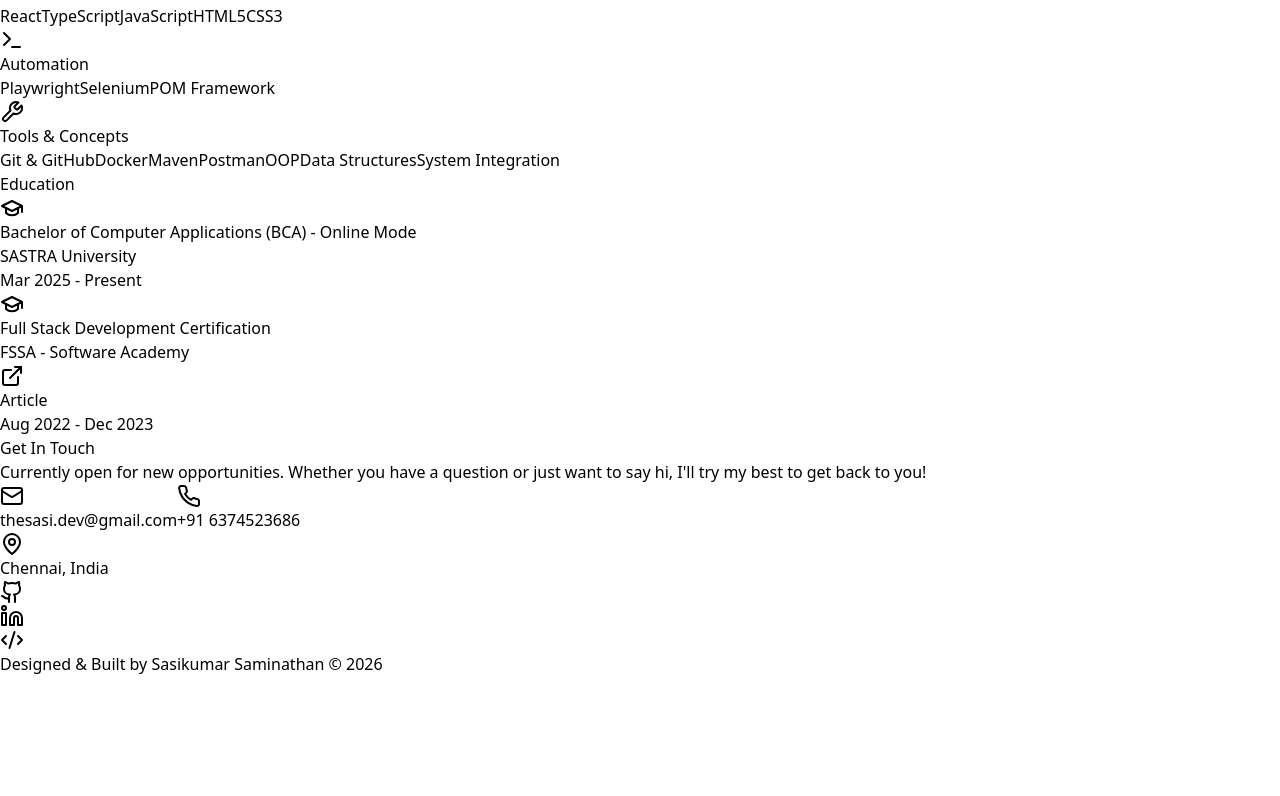
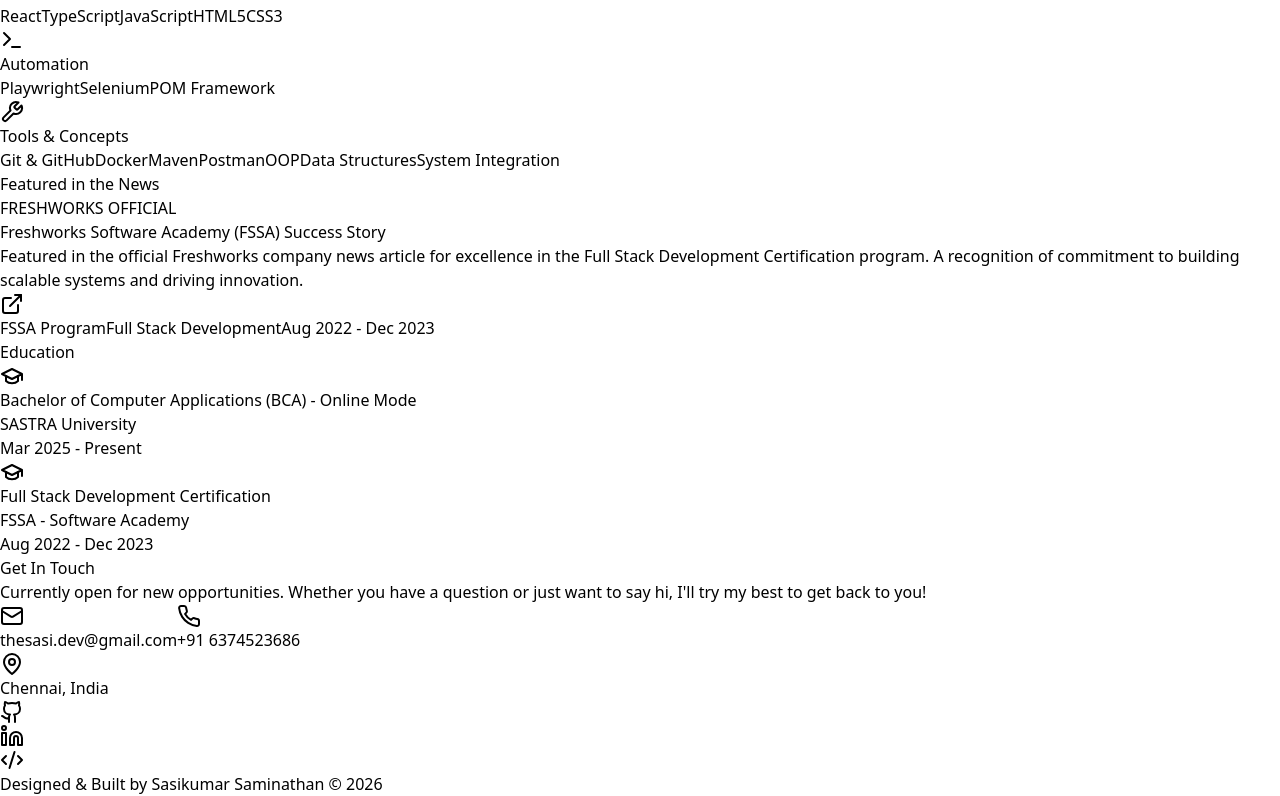
Before and after one commit to Sasikumar77/portfolio, a React (Vite) app: page / in a window 1280 px wide. Shown: the part 1532-2328 px from the top of the page. Before the commit the page ends 2208 px from the top, so only its background shows below. Built offline with nearby package versions, Linux system fonts and the light colour scheme.

Commit message:
Update App.jsx

```diff
--- a/src/App.jsx
+++ b/src/App.jsx
@@ -342,6 +342,44 @@ export default function App() {
         </div>
       </section>
 
+      {/* Featured Article Section */}
+      <section className="py-24 px-6 bg-gradient-to-r from-blue-500/5 to-emerald-500/5 border-y border-slate-800/50">
+        <div className="max-w-6xl mx-auto">
+          <div className="mb-12 flex items-center gap-3">
+            <div className="h-1 w-20 bg-blue-500 rounded-full"></div>
+            <h2 className="text-2xl font-bold text-slate-100">Featured in the News</h2>
+          </div>
+          <a
+            href="https://www.freshworks.com/theworks/company-news/freshworks-software-academy-apps/"
+            target="_blank"
+            rel="noreferrer"
+            className="group block"
+          >
+            <div className="bg-slate-900/80 border-2 border-blue-500/40 hover:border-blue-500 rounded-2xl p-8 transition-all duration-300 hover:shadow-lg hover:shadow-blue-500/20 hover:-translate-y-1 backdrop-blur">
+              <div className="flex items-start justify-between mb-4">
+                <div className="flex-1">
+                  <div className="inline-block mb-3 px-3 py-1 bg-blue-500/20 border border-blue-500/50 rounded-full text-xs font-semibold text-blue-400">
+                    FRESHWORKS OFFICIAL
+                  </div>
+                  <h3 className="text-2xl md:text-3xl font-bold text-slate-100 group-hover:text-blue-400 transition-colors mb-3">
+                    Freshworks Software Academy (FSSA) Success Story
+                  </h3>
+                  <p className="text-slate-400 mb-4 leading-relaxed">
+                    Featured in the official Freshworks company news article for excellence in the Full Stack Development Certification program. A recognition of commitment to building scalable systems and driving innovation.
+                  </p>
+                </div>
+                <ExternalLink className="w-6 h-6 text-blue-400 flex-shrink-0 ml-4 group-hover:translate-x-1 transition-transform" />
+              </div>
+              <div className="flex flex-wrap gap-2">
+                <span className="px-3 py-1 bg-slate-800 text-slate-300 text-sm rounded-md border border-slate-700">FSSA Program</span>
+                <span className="px-3 py-1 bg-slate-800 text-slate-300 text-sm rounded-md border border-slate-700">Full Stack Development</span>
+                <span className="px-3 py-1 bg-slate-800 text-slate-300 text-sm rounded-md border border-slate-700">Aug 2022 - Dec 2023</span>
+              </div>
+            </div>
+          </a>
+        </div>
+      </section>
+
       {/* Education & Contact Section */}
       <section id="contact" className="py-24 px-6 max-w-6xl mx-auto grid grid-cols-1 md:grid-cols-2 gap-16">
 
@@ -358,20 +396,7 @@ export default function App() {
                 </div>
                 <div>
                   <h4 className="text-slate-100 font-medium text-lg">{edu.degree}</h4>
-                  <div className="flex items-center gap-2 mt-1">
-                    <p className="text-blue-400">{edu.institution}</p>
-                    {edu.link && (
-                      <a
-                        href={edu.link}
-                        target="_blank"
-                        rel="noreferrer"
-                        className="inline-flex items-center gap-1 px-2 py-0.5 rounded text-xs bg-blue-500/10 border border-blue-500/20 text-blue-400 hover:bg-blue-500/20 transition-colors"
-                        title="Read the Freshworks Article"
-                      >
-                        <ExternalLink className="w-3 h-3" /> Article
-                      </a>
-                    )}
-                  </div>
+                  <p className="text-blue-400">{edu.institution}</p>
                   <p className="text-sm text-slate-500 mt-1">{edu.period}</p>
                 </div>
               </div>
```
